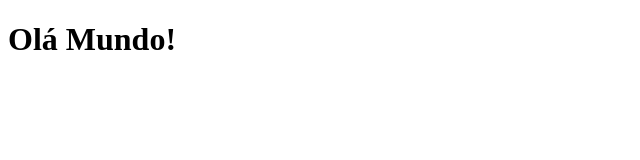
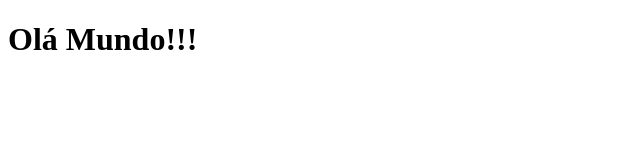
Before and after one commit to nokius16/git-aula-1, a plain HTML site: page index.html in a window 1280 px wide. Shown: the full height of the page, 0-640 px from the left. Drawn offline with Linux system fonts and the light colour scheme.

Commit message:
Atualiza o README

```diff
--- a/index.html
+++ b/index.html
@@ -6,6 +6,6 @@
     <title>Git - aula1</title>
 </head>
 <body>
-    <h1>Olá Mundo!</h1>
+    <h1>Olá Mundo!!!</h1>
 </body>
 </html>
```
